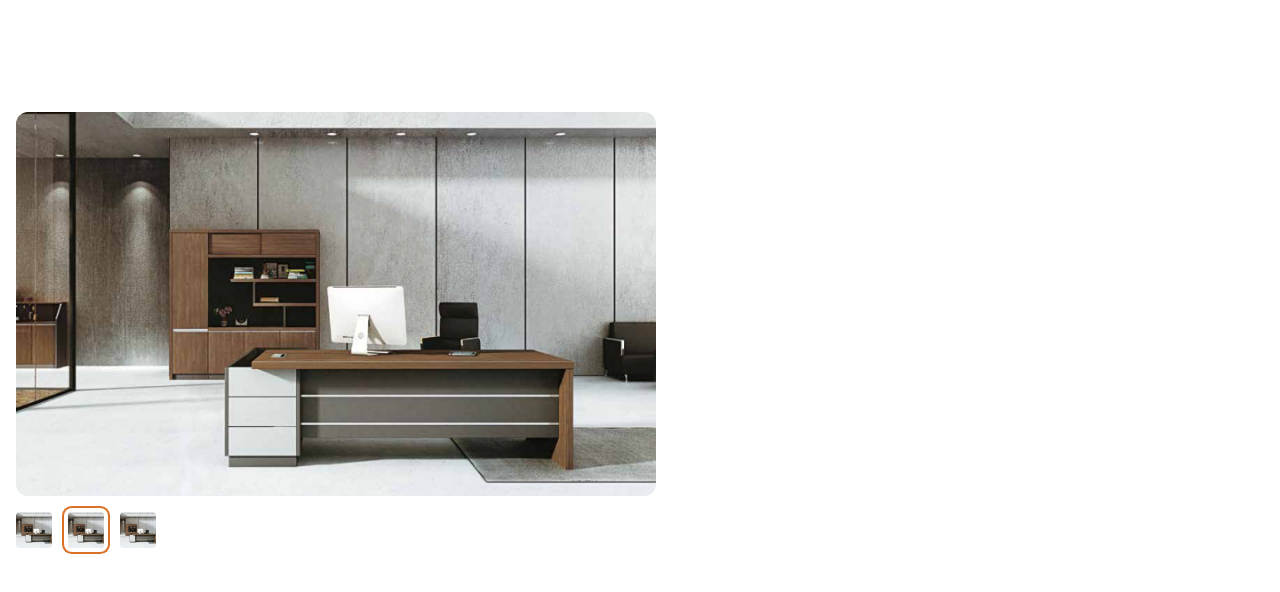
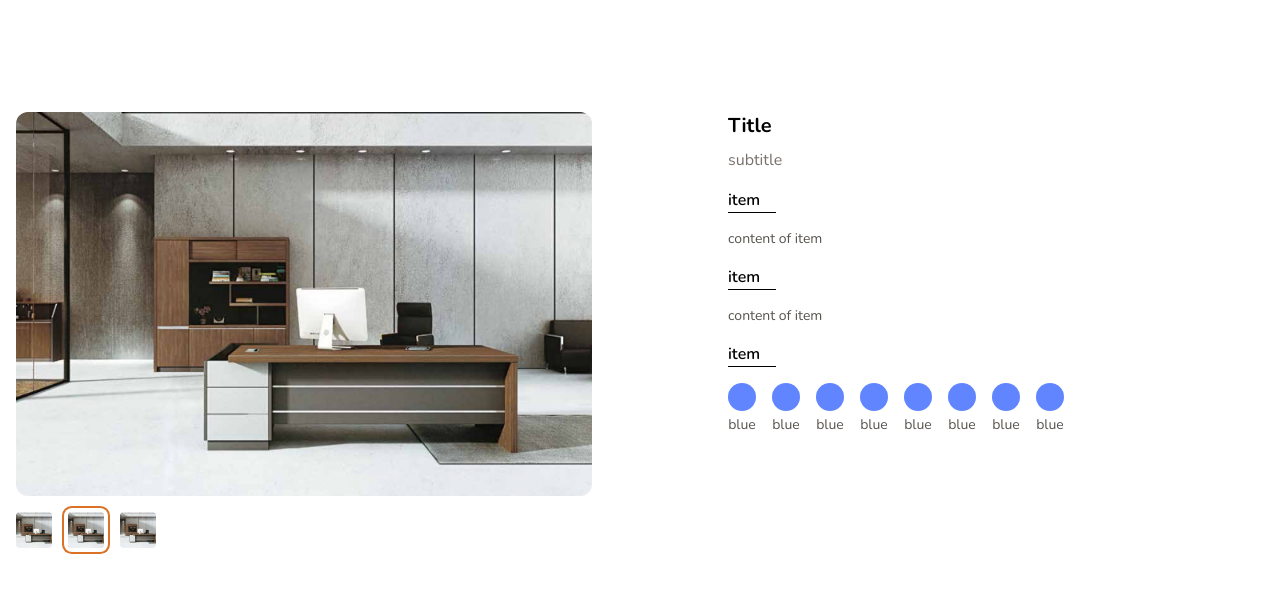
Before and after one commit to EthanLiu1230/jian-sen-next, a Next.js app: page /product_show in a window 1280 px wide. Shown: the top 592 px of the page. Built offline with nearby package versions, Linux system fonts and the light colour scheme.

Commit message:
+ ProductContent.tsx

```diff
--- a/components/ProductCarousel.tsx
+++ b/components/ProductCarousel.tsx
@@ -15,8 +15,8 @@ export function SquareImage({ ring = false }: { ring?: boolean }) {
 }
 export function ProductCarousel({ images }: { images?: string[] }) {
   return (
-    <>
-      <div className="overflow-hidden relative max-w-screen-sm h-96 rounded-xl">
+    <div className="max-w-screen-sm">
+      <div className="overflow-hidden relative h-96 rounded-xl">
         <img src={hold_img} alt="" className="img-ratio" />
       </div>
       <div className="flex flex-wrap gap-4 py-4">
@@ -24,6 +24,6 @@ export function ProductCarousel({ images }: { images?: string[] }) {
         <SquareImage ring />
         <SquareImage />
       </div>
-    </>
+    </div>
   );
 }
--- /dev/null
+++ b/components/ProductContent.tsx
@@ -0,0 +1,61 @@
+import React, { ReactNode } from "react";
+
+function Item({
+  name = "item",
+  children = "content of item",
+}: {
+  name?: string;
+  children?: ReactNode;
+}) {
+  return (
+    <div className="mb-4">
+      <h2 className="inline-block pr-4 text-base font-semibold border-b border-black">
+        {name}
+      </h2>
+      <div className="flex flex-wrap gap-4 pt-4 text-sm text-warmGray-600">
+        {children}
+      </div>
+    </div>
+  );
+}
+
+function ColorCircle({
+  hex = "#6184ff",
+  caption = "blue",
+}: {
+  hex?: string;
+  caption?: string;
+}) {
+  return (
+    <div className="flex flex-col gap-1 items-center">
+      <div
+        className="flex-none w-7 h-7 rounded-full"
+        style={{ backgroundColor: hex }}
+      />
+      <caption>{caption}</caption>
+    </div>
+  );
+}
+
+export function ProductContent() {
+  return (
+    <article className="max-w-screen-sm">
+      <header className="mb-4">
+        <h1 className="mb-2 text-xl font-bold">Title</h1>
+        <caption className="text-md text-warmGray-500">subtitle</caption>
+      </header>
+      <Item />
+      <Item />
+      <Item>
+        <ColorCircle />
+        <ColorCircle />
+        <ColorCircle />
+        <ColorCircle />
+        <ColorCircle />
+        <ColorCircle />
+        <ColorCircle />
+        <ColorCircle />
+      </Item>
+    </article>
+  );
+}
--- a/pages/product_show.tsx
+++ b/pages/product_show.tsx
@@ -1,11 +1,18 @@
 import React from "react";
-import { hold_img } from "./dev";
-import { ProductCarousel, SquareImage } from "../components/ProductCarousel";
+import { ProductCarousel } from "../components/ProductCarousel";
+import { ProductContent } from "../components/ProductContent";
 
 export default function product_show() {
   return (
     <div className="container py-4 px-4 pt-28">
-      <ProductCarousel />
+      <div className="grid grid-cols-1 justify-center sm:grid-cols-2">
+        <div className="flex-auto max-w-xl">
+          <ProductCarousel />
+        </div>
+        <div className="flex justify-center max-w-lg">
+          <ProductContent />
+        </div>
+      </div>
     </div>
   );
 }
```
